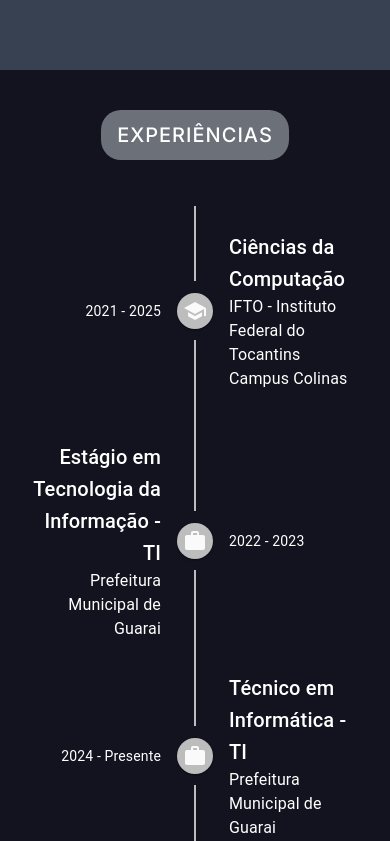
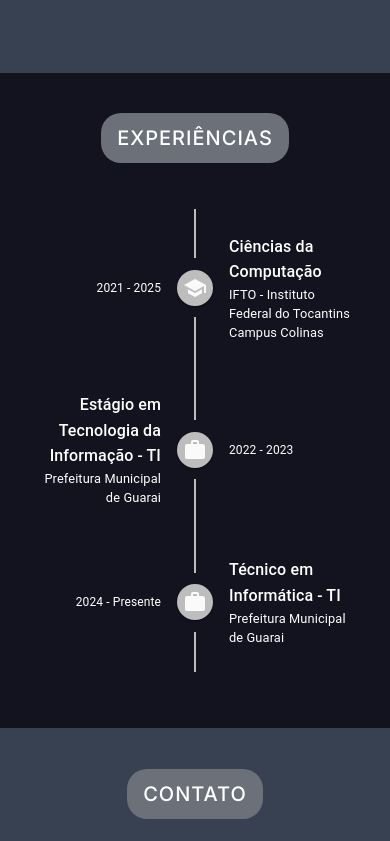
Before and after one commit to Mateusinhodev/portfolio_MateusDev, a React (Create React App) app: page / in a window 390 px wide. Shown: the part 3216-4057 px from the top of the page. Built offline with nearby package versions, Linux system fonts and the light colour scheme.

Commit message:
Mais responsividade

```diff
--- a/src/pages/Contato/style.css
+++ b/src/pages/Contato/style.css
@@ -1,6 +1,6 @@
 .contato-container {
     background-color: #374151;
-    min-height: 95vh;
+    min-height: 90vh;
     padding-top: 1px;
 }
 
--- a/src/pages/Experiencias/index.js
+++ b/src/pages/Experiencias/index.js
@@ -15,18 +15,18 @@ import SchoolIcon from '@mui/icons-material/School';
 import Typography from '@mui/material/Typography';
 
 export default function Experiencias() {
-
-    return(
+    return (
         <div id="experiencias" className="experiencia-container">
-            <Titulo nome={"EXPERIÊNCIAS"}/>
+            <Titulo nome={"EXPERIÊNCIAS"} />
             <div className="experiencia-conteudo">
-
                 <Timeline position="alternate">
                     <TimelineItem>
                         <TimelineOppositeContent
-                        sx={{ m: 'auto 0' }}
+                            sx={{
+                                m: 'auto 0',
+                                fontSize: { xs: "0.75rem", sm: "0.9rem", md: "1rem" }
+                            }}
                             align="right"
-                        variant="body2"
                             color="white"
                         >
                             2021 - 2025
@@ -39,16 +39,26 @@ export default function Experiencias() {
                             <TimelineConnector />
                         </TimelineSeparator>
                         <TimelineContent sx={{ py: '25px', px: 2 }}>
-                        <Typography variant="h6" component="span">
+                            <Typography
+                                variant="h6"
+                                component="span"
+                                sx={{ fontSize: { xs: "1rem", sm: "1.2rem", md: "1.5rem" } }}
+                            >
                                 Ciências da Computação
                             </Typography>
-                        <Typography>IFTO - Instituto Federal do Tocantins Campus Colinas</Typography>
+                            <Typography
+                                sx={{ fontSize: { xs: "0.8rem", sm: "1rem", md: "1.1rem" } }}
+                            >
+                                IFTO - Instituto Federal do Tocantins Campus Colinas
+                            </Typography>
                         </TimelineContent>
                     </TimelineItem>
                     <TimelineItem>
                         <TimelineOppositeContent
-                        sx={{ m: 'auto 0' }}
-                        variant="body2"
+                            sx={{
+                                m: 'auto 0',
+                                fontSize: { xs: "0.75rem", sm: "0.9rem", md: "1rem" }
+                            }}
                             color="white"
                         >
                             2022 - 2023
@@ -61,16 +71,26 @@ export default function Experiencias() {
                             <TimelineConnector />
                         </TimelineSeparator>
                         <TimelineContent sx={{ py: '25px', px: 2 }}>
-                        <Typography variant="h6" component="span">
+                            <Typography
+                                variant="h6"
+                                component="span"
+                                sx={{ fontSize: { xs: "1rem", sm: "1.2rem", md: "1.5rem" } }}
+                            >
                                 Estágio em Tecnologia da Informação - TI
                             </Typography>
-                        <Typography>Prefeitura Municipal de Guarai</Typography>
+                            <Typography
+                                sx={{ fontSize: { xs: "0.8rem", sm: "1rem", md: "1.1rem" } }}
+                            >
+                                Prefeitura Municipal de Guarai
+                            </Typography>
                         </TimelineContent>
                     </TimelineItem>
                     <TimelineItem>
                         <TimelineOppositeContent
-                        sx={{ m: 'auto 0' }}
-                        variant="body2"
+                            sx={{
+                                m: 'auto 0',
+                                fontSize: { xs: "0.75rem", sm: "0.9rem", md: "1rem" }
+                            }}
                             color="white"
                         >
                             2024 - Presente
@@ -82,15 +102,23 @@ export default function Experiencias() {
                             </TimelineDot>
                             <TimelineConnector />
                         </TimelineSeparator>
-                        <TimelineContent sx={{ py: 'px', px: 2 }}>
-                        <Typography variant="h6" component="span">
+                        <TimelineContent sx={{ py: '25px', px: 2 }}>
+                            <Typography
+                                variant="h6"
+                                component="span"
+                                sx={{ fontSize: { xs: "1rem", sm: "1.2rem", md: "1.5rem" } }}
+                            >
                                 Técnico em Informática - TI
                             </Typography>
-                        <Typography>Prefeitura Municipal de Guarai</Typography>
+                            <Typography
+                                sx={{ fontSize: { xs: "0.8rem", sm: "1rem", md: "1.1rem" } }}
+                            >
+                                Prefeitura Municipal de Guarai
+                            </Typography>
                         </TimelineContent>
                     </TimelineItem>
                 </Timeline>
             </div>
         </div>
-    )
+    );
 }
--- a/src/pages/Projetos/style.css
+++ b/src/pages/Projetos/style.css
@@ -1,6 +1,6 @@
 .projetos-container {
   background-color: #374151;
-  max-height: 120vh;
+  min-height: 110vh;
   padding-top: 1px;
   padding-inline: 10px;
   display: flex;
```
Lines whose indentation alone changed are shown as unchanged.
